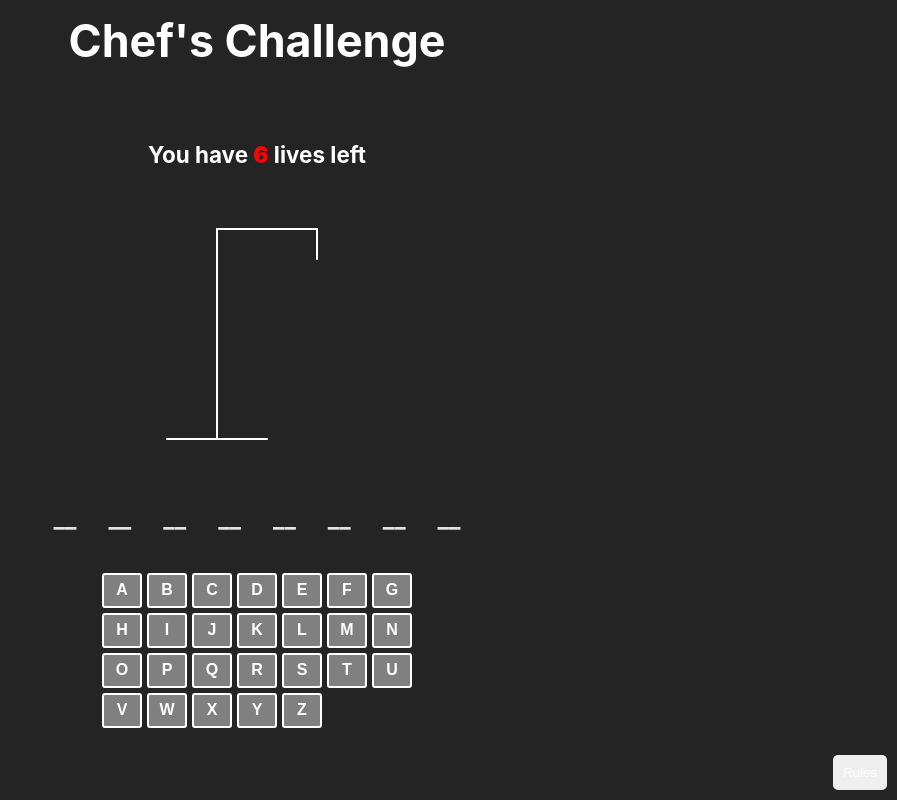
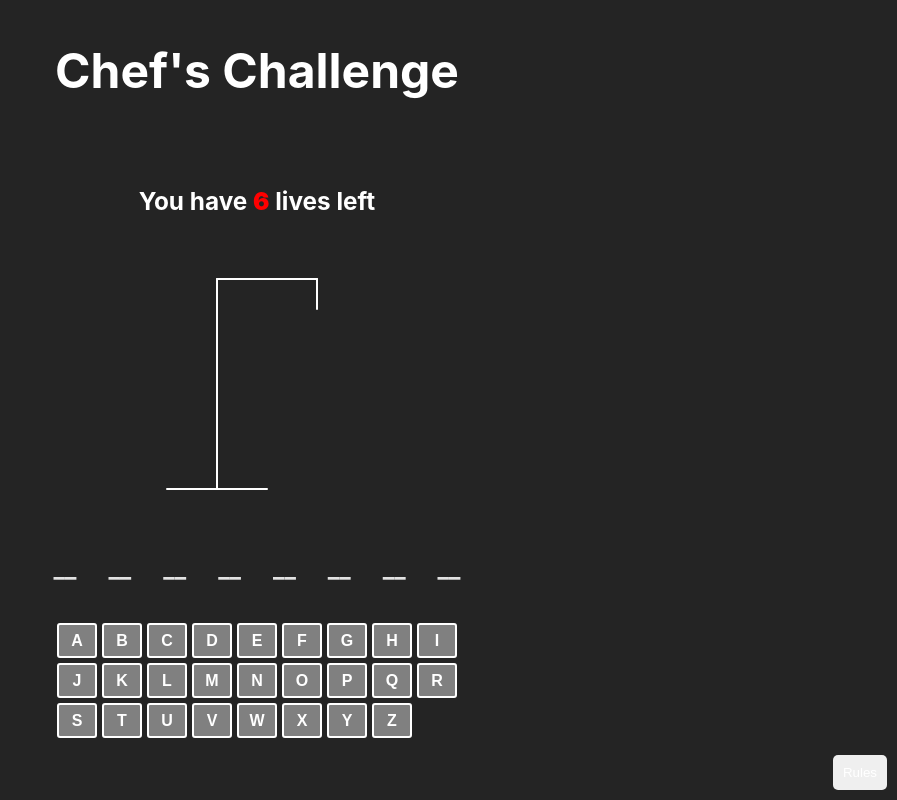
Before and after one commit to mahanshAdtiya/Chef-Challeneg, a React (Vite) app: page / in a window 1280 px wide. Shown: the whole page, without its empty margins (383-1280 px from the left). Built offline with nearby package versions, Linux system fonts and the light colour scheme.

Commit message:
few fixes

```diff
--- a/src/assets/sass/components/_header.scss
+++ b/src/assets/sass/components/_header.scss
@@ -10,8 +10,9 @@
     font-weight: bolder;
     color: white;
     position: relative;
-    top: 40px;
-    margin-bottom: 60px;
+    top: 20px;
+    margin-bottom: 40px;
+    text-align: center;
   }
 
   .header-content {
@@ -29,12 +30,12 @@
   .header {
     margin-bottom: 15px;
     .header-heading {
-      font-size: 1.4rem;
-      top: 50px;
+      font-size: 1.5rem;
+      top: 20px;
     }
 
     .header-content {
-      font-size: 1.2rem;
+      font-size: 1.3rem;
     }
   }
 }
@@ -42,12 +43,12 @@
 @media (max-width: 399px) {
   .header {
     .header-heading {
-      font-size: 0.8rem;
+      font-size: 1rem;
       margin-bottom: 20px;
     }
 
     .header-content {
-      font-size: 0.7rem;
+      font-size: 0.8rem;
     }
   }
 }
--- a/src/assets/sass/components/_keyboard.scss
+++ b/src/assets/sass/components/_keyboard.scss
@@ -7,12 +7,14 @@
   .keyboard {
     display: grid;
     flex-wrap: wrap;
-    grid-template-columns: repeat(7, 40fr);
+    grid-template-columns: repeat(9, 40fr);
     grid-column-gap: 5px;
     grid-row-gap: 10px;
     justify-content: center;
     gap: 5px;
     margin-top: 20px;
+    width: 50px;
+    height: 50px;
   }
 }
 
```
